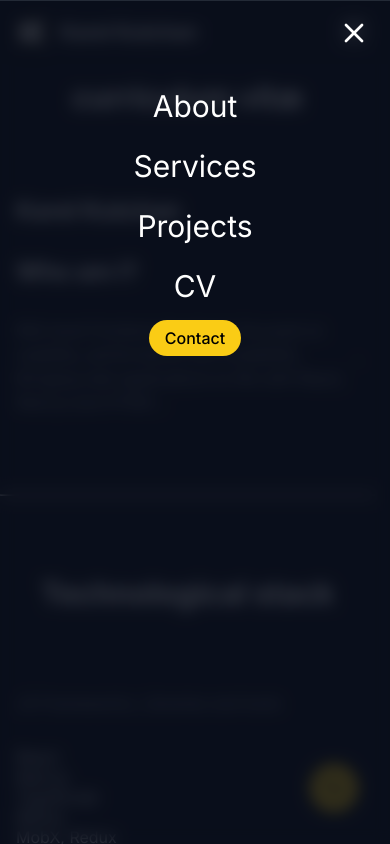
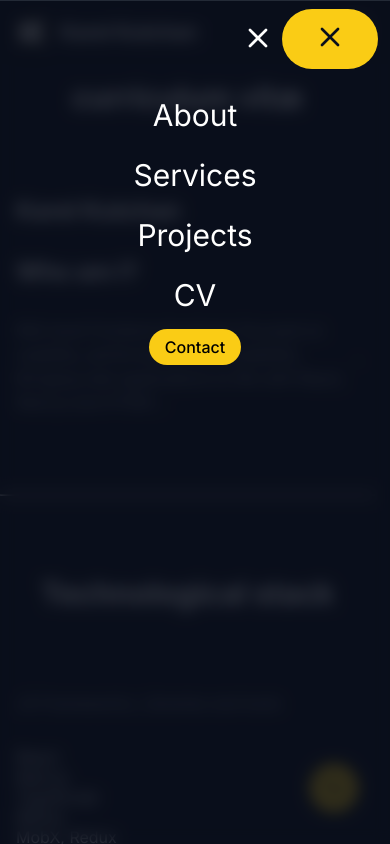
Before and after one commit to Santinni/cg-portfolio-web, a Next.js app: page /curriculum-vitae in a window 390 px wide. Both pictures are taken after a click on the button 354 px from the left and 32 px from the top of the page. Shown: the top 844 px of the page. Built offline with nearby package versions, Linux system fonts and the light colour scheme.

Commit message:
Add: basic button

```diff
--- a/package.json
+++ b/package.json
@@ -14,6 +14,7 @@
     "@payloadcms/next": "^3.15.0",
     "@payloadcms/payload-cloud": "^3.15.0",
     "@payloadcms/richtext-lexical": "^3.15.0",
+    "clsx": "^2.1.1",
     "lucide-react": "^0.469.0",
     "next": "15.1.0",
     "payload": "^3.15.0",
--- a/src/app/(frontend)/(pages)/(home)/sections/hero/Hero.module.css
+++ b/src/app/(frontend)/(pages)/(home)/sections/hero/Hero.module.css
@@ -94,7 +94,7 @@ only screen and (hover: none) and (pointer: coarse) {
     background-color: var(--accent);
     color: --color-midnight-blue;
     padding: var(--spacing-md) var(--spacing-xl);
-    border-radius: 9999px;
+    border-radius: var(--border-radius-rounded);
     font-weight: var(--font-weight-medium);
     border: none;
     cursor: pointer;
--- a/src/app/(frontend)/(pages)/(home)/sections/hero/index.tsx
+++ b/src/app/(frontend)/(pages)/(home)/sections/hero/index.tsx
@@ -1,5 +1,6 @@
 "use client";
 
+import { Button } from "@/app/(frontend)/components/primitives/button";
 import styles from "./Hero.module.css";
 
 export default function Hero() {
@@ -15,9 +16,7 @@ export default function Hero() {
         <p className={styles.description}>
           Building modern and reliable web applications
         </p>
-        <button className={styles.button} onClick={handleClick}>
-          Get Started
-        </button>
+        <Button onClick={handleClick}>Get Started</Button>
       </div>
       <div className={styles.referencesPanel}>
         <div className={styles.referencesTitle}>Cooperated with:</div>
--- a/src/app/(frontend)/(pages)/(home)/sections/projects/Projects.module.css
+++ b/src/app/(frontend)/(pages)/(home)/sections/projects/Projects.module.css
@@ -60,7 +60,7 @@
     padding: var(--spacing-xs) var(--spacing-md);
     background-color: var(--card-background);
     color: var(--text-color-secondary);
-    border-radius: 9999px;
+    border-radius: var(--border-radius-rounded);
     font-size: var(--font-size-sm);
     line-height: var(--line-height-sm);
 }
--- a/src/app/(frontend)/(pages)/curriculum-vitae/page.module.css
+++ b/src/app/(frontend)/(pages)/curriculum-vitae/page.module.css
@@ -49,7 +49,7 @@
   background-color: var(--accent);
   color: var(--background);
   padding-block: var(--spacing-md);
-  border-radius: 9999px;
+  border-radius: var(--border-radius-rounded);
   font-weight: var(--font-weight-medium);
   border: none;
   cursor: pointer;
--- a/src/app/(frontend)/components/primitives/button/button.module.css
+++ b/src/app/(frontend)/components/primitives/button/button.module.css
@@ -0,0 +1,197 @@
+.button {
+    background-color: var(--accent);
+    color: var(--color-midnight-blue);
+    padding: var(--spacing-md) var(--spacing-xl);
+    border-radius: var(--border-radius-rounded);
+    font-size: var(--font-size-md);
+    font-weight: var(--font-weight-medium);
+    border: none;
+    cursor: pointer;
+    transition: background-color 0.2s;
+    position: relative;
+    font-family: inherit;
+}
+
+.button:hover {
+    background-color: var(--accent-hover);
+}
+
+.floatingButtonWrapper {
+    position: fixed;
+    bottom: var(--spacing-xl);
+    right: var(--spacing-xl);
+}
+
+.floatingButton {
+    position: relative;
+    display: flex;
+    align-items: center;
+    justify-content: center;
+    background-color: var(--accent);
+    color: var(--background);
+    padding-block: var(--spacing-md);
+    border-radius: var(--border-radius-rounded);
+    font-weight: var(--font-weight-medium);
+    border: none;
+    cursor: pointer;
+    transition: all 0.3s ease-in-out;
+    overflow: hidden;
+    width: 48px;
+    height: 48px;
+}
+
+.floatingButton:hover {
+    background-color: var(--accent-hover);
+    width: 176px;
+
+    & .buttonText {
+        opacity: 1;
+    }
+}
+
+.floatingButtonText {
+    display: flex;
+    align-items: center;
+    justify-content: center;
+    opacity: 0;
+    white-space: nowrap;
+    transition: opacity 0.3s ease-in-out;
+    line-height: 48px;
+    position: absolute;
+    left: 48px;
+    top: 0;
+}
+
+.floatingButtonIcon {
+    color: var(--background);
+    position: absolute;
+    left: 12px;
+    top: 12px;
+}
+
+.variant-primary {
+    background-color: var(--accent);
+    color: var(--background);
+}
+
+.variant-secondary {
+    background-color: var(--background);
+    color: var(--accent);
+}
+
+.variant-transparent {
+    background-color: transparent;
+    color: var(--accent);
+}
+
+.variant-text {
+    background-color: transparent;
+    color: var(--accent);
+}
+
+.variant-link {
+    background-color: transparent;
+    color: var(--accent);
+}
+
+.accent-light {
+    background-color: var(--accent);
+    color: var(--background);
+}
+
+.accent-dark {
+    background-color: var(--accent);
+    color: var(--background);
+}
+
+.size-small {
+    padding: var(--spacing-sm) var(--spacing-md);
+}
+
+.size-medium {
+    padding: var(--spacing-md) var(--spacing-xl);
+}
+
+.size-large {
+    padding: var(--spacing-lg) var(--spacing-xl);
+}
+
+.text-size-small {
+    font-size: var(--font-size-sm);
+}
+
+.text-size-medium {
+    font-size: var(--font-size-md);
+}
+
+.text-size-large {
+    font-size: var(--font-size-lg);
+}
+
+.text-weight-light {
+    font-weight: var(--font-weight-light);
+}
+
+.text-weight-normal {
+    font-weight: var(--font-weight-normal);
+}
+
+.text-weight-medium {
+    font-weight: var(--font-weight-medium);
+}
+
+.text-weight-bold {
+    font-weight: var(--font-weight-bold);
+}
+
+.fullWidth {
+    width: 100%;
+}
+
+.rounded {
+    border-radius: var(--border-radius-rounded);
+}
+
+.loading {
+    position: absolute;
+    left: 50%;
+    top: 50%;
+    transform: translate(-50%, -50%);
+}
+
+.loadingIcon {
+    animation: spin 3s linear infinite, pulse 1.5s ease-in-out infinite;
+    color: var(--background);
+}
+
+.disabled {
+    background-color: var(--background);
+    color: var(--accent);
+}
+
+.isLoading {
+    color: transparent;
+}
+
+@keyframes spin {
+    from {
+        transform: rotate(0deg);
+    }
+    to {
+        transform: rotate(360deg);
+    }
+}
+
+@keyframes pulse {
+    0% {
+        opacity: 0.3;
+    }
+
+    50% {
+        opacity: 1;
+    }
+
+    100% {
+        opacity: 0.3;
+    }
+}
--- a/src/app/(frontend)/components/primitives/button/index.tsx
+++ b/src/app/(frontend)/components/primitives/button/index.tsx
@@ -0,0 +1,84 @@
+import { ButtonHTMLAttributes, forwardRef } from "react";
+import styles from "./button.module.css";
+import clsx from "clsx";
+import { Loader } from "lucide-react";
+
+export interface ButtonProps extends ButtonHTMLAttributes<HTMLButtonElement> {
+  className?: string;
+  variant?: "primary" | "secondary" | "transparent" | "text";
+  accent?: "light" | "dark";
+  rounded?: boolean;
+  size?: "small" | "medium" | "large";
+  isLoading?: boolean;
+  disabled?: boolean;
+  textWeight?: "normal" | "demi" | "bold";
+  textSize?: "small" | "medium" | "large";
+  fullWidth?: boolean;
+}
+
+export const Button = forwardRef<HTMLButtonElement, ButtonProps>(
+  (
+    {
+      className,
+      children,
+      variant,
+      accent,
+      rounded,
+      size,
+      isLoading,
+      disabled,
+      textWeight,
+      fullWidth,
+      textSize,
+      onClick,
+      ...attrs
+    },
+    ref
+  ) => {
+    const ariaAttrs = {
+      "aria-busy": isLoading ? true : undefined,
+      "aria-disabled": disabled ? true : undefined,
+      ...(attrs["aria-label"] ? { "aria-label": attrs["aria-label"] } : {}),
+    };
+
+    const classes = clsx(
+      styles.button,
+      {
+        [styles[`variant-${variant}`]]: variant,
+        [styles[`accent-${accent}`]]: accent,
+        [styles[`size-${size}`]]: size,
+        [styles.disabled]: disabled,
+        [styles[`text-weight-${textWeight}`]]: textWeight ,
+        [styles.fullWidth]: fullWidth,
+        [styles[`text-size-${textSize}`]]: textSize,
+        [styles.rounded]: rounded,
+        [styles.isLoading]: isLoading,
+      },
+      className
+    );
+
+    return (
+      <button
+        {...attrs}
+        {...ariaAttrs}
+        className={classes}
+        onClick={onClick}
+        ref={ref}
+        disabled={disabled || isLoading}
+      >
+        {isLoading && (
+          <span className={styles.loading}>
+            <Loader className={styles.loadingIcon} />
+          </span>
+        )}
+        <span
+          className={clsx(isLoading && styles.isLoading, styles.buttonContent)}
+        >
+          {children}
+        </span>
+      </button>
+    );
+  }
+);
+
+Button.displayName = "Button";
--- a/src/app/(frontend)/components/ui/navigation/Navigation.module.css
+++ b/src/app/(frontend)/components/ui/navigation/Navigation.module.css
@@ -48,7 +48,7 @@
     background-color: var(--accent);
     color: black;
     padding: var(--spacing-sm) var(--spacing-base);
-    border-radius: 9999px;
+    border-radius: var(--border-radius-rounded);
     font-weight: var(--font-weight-medium);
     border: none;
     cursor: pointer;
--- a/src/app/(frontend)/components/ui/navigation/index.tsx
+++ b/src/app/(frontend)/components/ui/navigation/index.tsx
@@ -6,6 +6,7 @@ import { Menu, X } from "lucide-react";
 import styles from "./Navigation.module.css";
 import Image from "next/image";
 import { usePathname } from "next/navigation";
+import { Button } from "../../primitives/button";
 
 export default function Navigation() {
   const [isOpen, setIsOpen] = useState(false);
@@ -85,6 +86,9 @@ export default function Navigation() {
           <button className={styles.menuButton} onClick={handleClose}>
             <X className={styles.menuIcon} />
           </button>
+          <Button className={styles.menuButton} onClick={handleClose}>
+            <X className={styles.menuIcon} />
+          </Button>
         </div>
         <div className={styles.mobileMenuContent}>
           <Link
--- a/src/app/(frontend)/styles/variables.css
+++ b/src/app/(frontend)/styles/variables.css
@@ -48,6 +48,7 @@
     --border-radius-lg: 0.75rem;
     --border-radius-xl: 1rem;
     --border-radius-2xl: 1.5rem;
+    --border-radius-rounded: 9999px;
 
     /* Font weights */
     --font-weight-light: 300;
```
